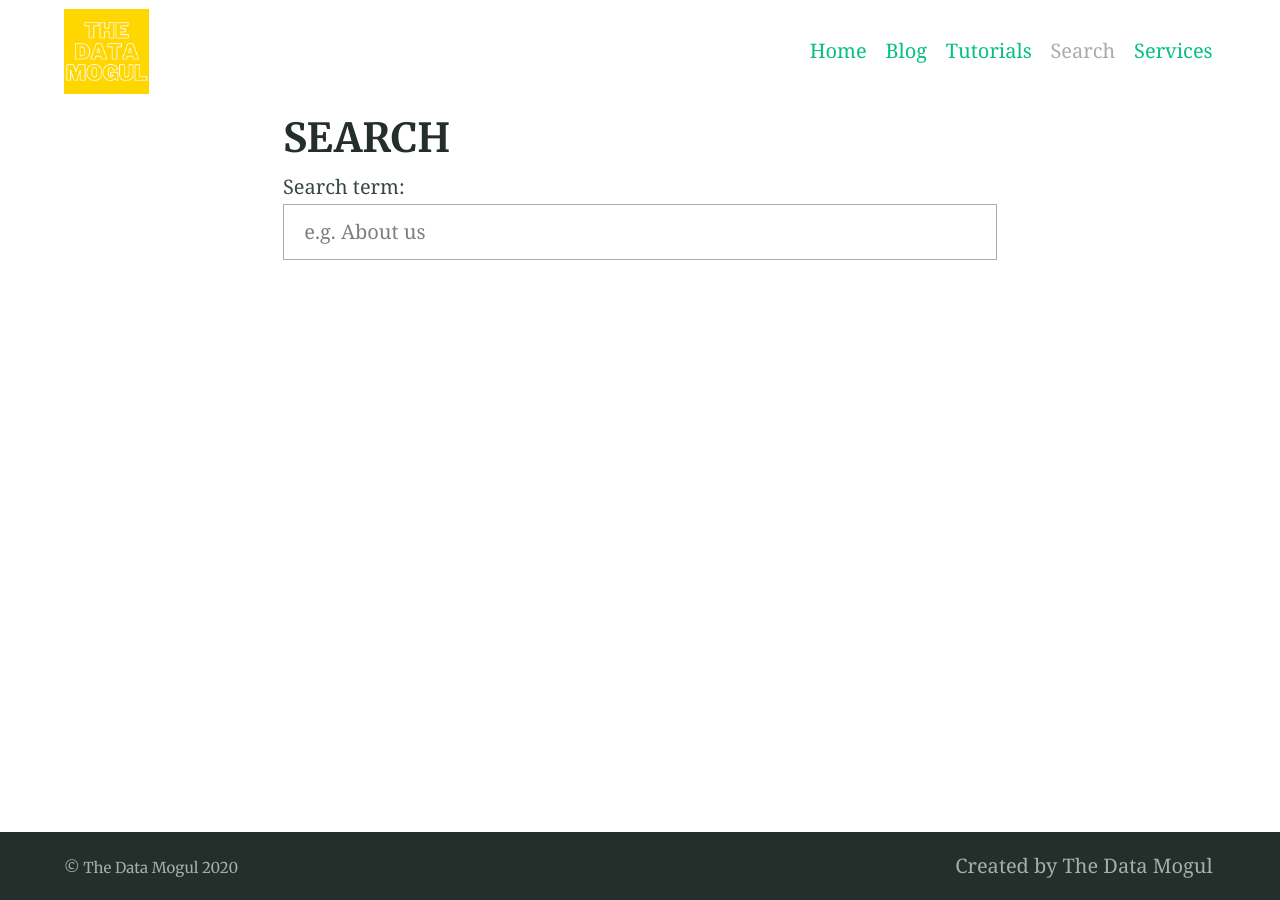
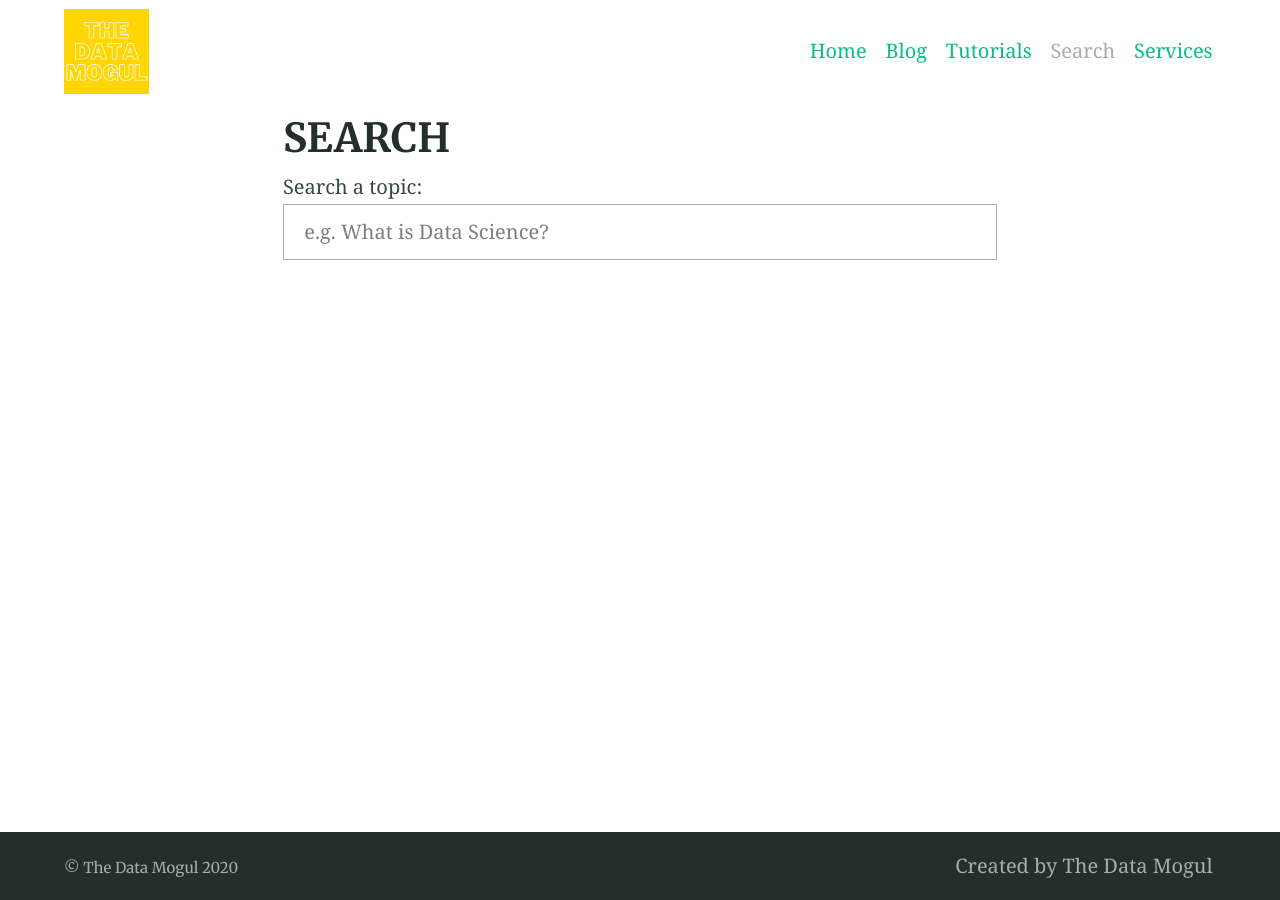
Before and after one commit to the-data-mogul/the-data-mogul.github.io, a Jekyll site: the page built from search.md, in a window 1280 px wide. Built offline with Jekyll 4.4.1, drawn with Linux system fonts in a browser that asks for light colours; our own code applies the rules of GitHub Pages for plain Markdown files.

Commit message:
Update site-search.html

```diff
--- a/_includes/site-search.html
+++ b/_includes/site-search.html
@@ -1,7 +1,7 @@
 <div class="form  form--search">
   <form id="contact-form" action="">
-    <label class="label" for="search">Search term:</label>
-    <input class="input" id="search" type="search" name="search" placeholder="e.g. About us" autocomplete="off" />
+    <label class="label" for="search">Search a topic:</label>
+    <input class="input" id="search" type="search" name="search" placeholder="e.g. What is Data Science?" autocomplete="off" />
 
     <ul class="list  list--results" id="list">
         <!-- results go here -->
```
